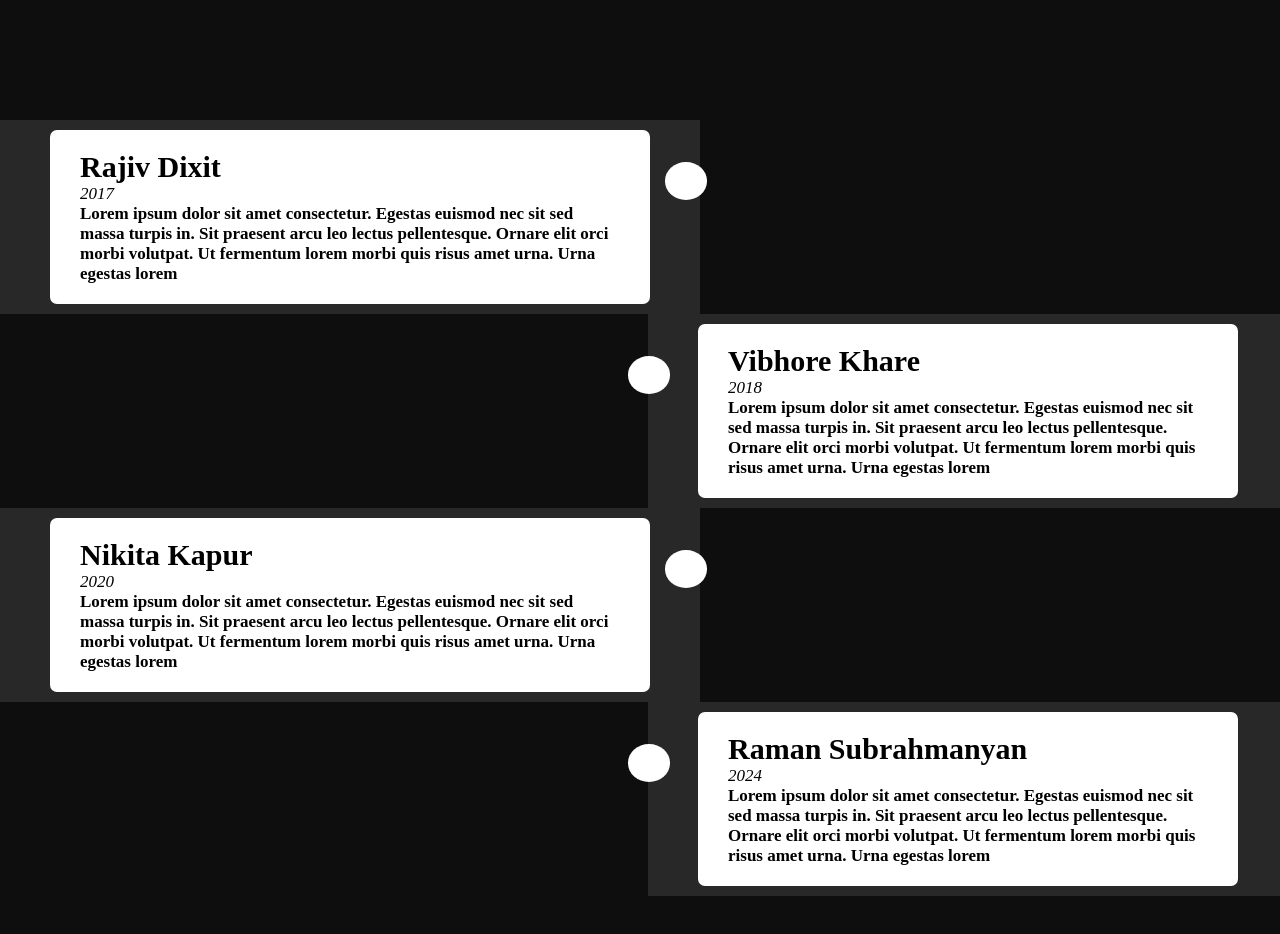
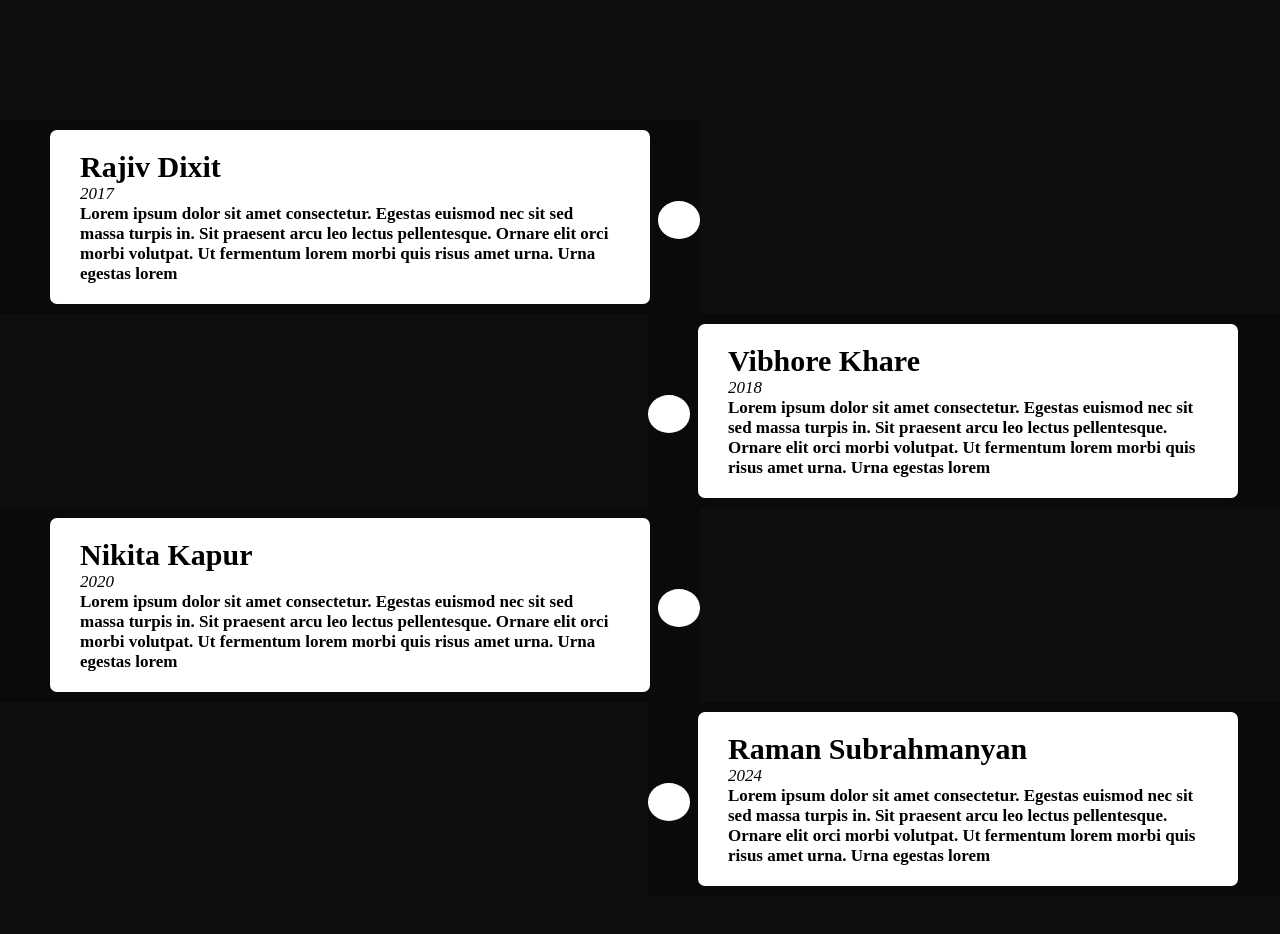
Before and after one commit to kaneeshk24/AT_v1, a React (Create React App) app: page / in a window 1280 px wide. Shown: the part 5980-6914 px from the top of the page. Built offline with nearby package versions, Linux system fonts and the light colour scheme.

Commit message:
timeline2

```diff
--- a/src/components/Ytimeline.module.css
+++ b/src/components/Ytimeline.module.css
@@ -9,14 +9,14 @@
     padding: 10px 50px;
     position: relative;
     width: 50%;
-    background: rgba(100, 100, 100, 0.3);
+    background: rgba(0, 0, 0, 0.3);
 }
 .containerRight{
     left: 54%;
     padding: 10px 50px;
     position: relative;
     width: 45%;
-    background: rgba(100, 100, 100, 0.3);
+    background: rgba(0, 0, 0, 0.3);
 }
 .textbox{
     padding: 20px 30px;
@@ -38,8 +38,8 @@ font-style: italic;
 }
 
   .elipse {
-    top: 42px;
-    right: -7px;
+    top: 42%;
+    right: 0;
     z-index: 10;
     position: absolute;
     border-radius: 50%;
@@ -48,8 +48,8 @@ font-style: italic;
     height: 37.5px;
   }
 .elipseRt{
-    left: -20px;
-    top: 42px;
+    left: 0;
+    top: 42%;
     z-index: 10;
     position: absolute;
     border-radius: 50%;
```
